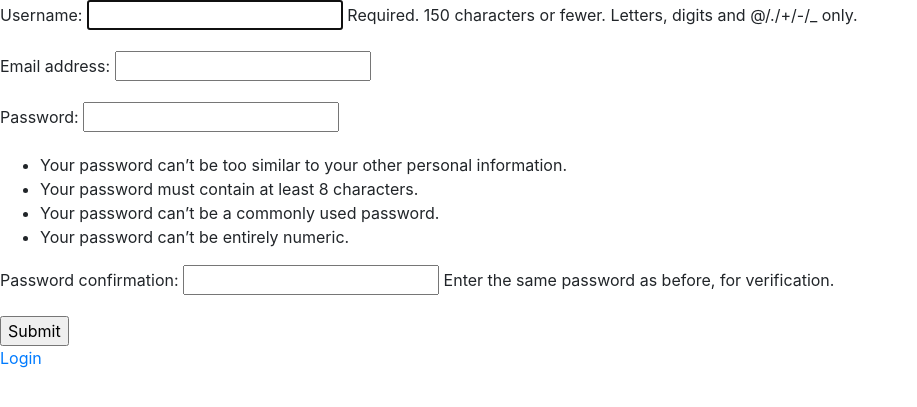
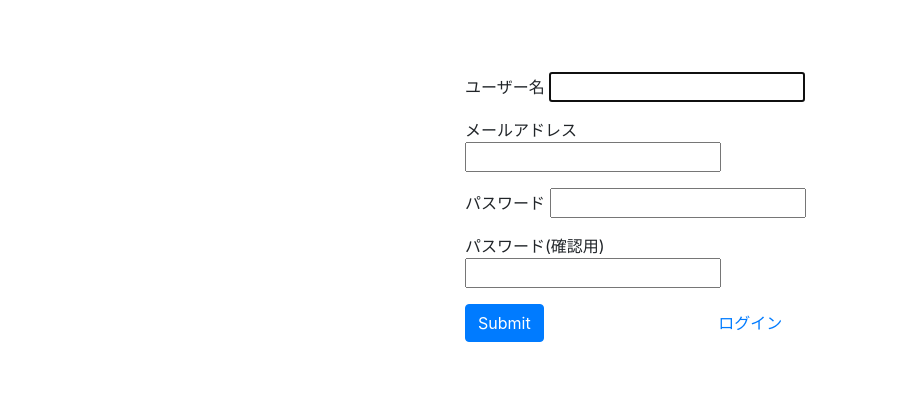
Before and after one commit to motsuka1/youtube_analyzer, a Django app: page /signup/ in a window 1280 px wide. Shown: the part 72-479 px from the top of the page, without its empty margins (0-917 px from the left). Run offline with Django 3.2, Linux system fonts and the light colour scheme.

Commit message:
clean signup.html

```diff
--- a/statsgetter/templates/statsgetter/signup.html
+++ b/statsgetter/templates/statsgetter/signup.html
@@ -1,25 +1,40 @@
 {% extends "statsgetter/main.html" %}
 {% block content %}
-
+  <br>
+  <br>
+  <br>
+  <div class="container">
+    <div class="row justify-content-center">
+      <div class="col-4">
         <form method="POST">
           {% csrf_token %}
-  {{form.as_p}}
-
-  <!-- {{form.username.label}}
+          <div class="form-group">
+            {{form.username.label}}
             {{form.username}}
-
+          </div>
+          <div class="form-group">
             {{form.email.label}}
             {{form.email}}
-
+          </div>
+          <div class="form-group">
             {{form.password1.label}}
             {{form.password1}}
-
+          </div>
+          <div class="form-group">
             {{form.password2.label}}
-  {{form.password2}} -->
-
+            {{form.password2}}
+          </div>
           {{form.errors}}
-  <input type="submit" name="Create User">
+          <div class="row justify-content-between align-items-center">
+            <div class="col-md-4">
+              <button type="submit" name="Create User" class="btn btn-primary">Submit</button>
+            </div>
+            <div class="col-md-4">
+              <a href="{% url 'login' %}">ログイン</a>
+            </div>
+          </div>
         </form>
-  <a href="{% url 'login' %}">Login</a>
-
+      </div>
+    </div>
+  </div>
 {% endblock content %}
--- a/statsgetter/views.py
+++ b/statsgetter/views.py
@@ -41,7 +41,7 @@ def login(request):
                 auth_login(request, user)
                 return redirect('home')
             else:
-                messages.info(request, 'ユーザーネームかパスワードが違っています')
+                messages.info(request, 'ユーザーネームかパスワードが間違っています')
         context = {}
         return render(request, 'statsgetter/login.html', context)
 
--- a/youtube_analyzer/settings.py
+++ b/youtube_analyzer/settings.py
@@ -104,7 +104,7 @@ AUTH_PASSWORD_VALIDATORS = [
 # Internationalization
 # https://docs.djangoproject.com/en/3.1/topics/i18n/
 
-LANGUAGE_CODE = 'en-us'
+LANGUAGE_CODE = 'ja'
 
 TIME_ZONE = 'Asia/Tokyo'
 
```
Lines whose indentation alone changed are shown as unchanged.
